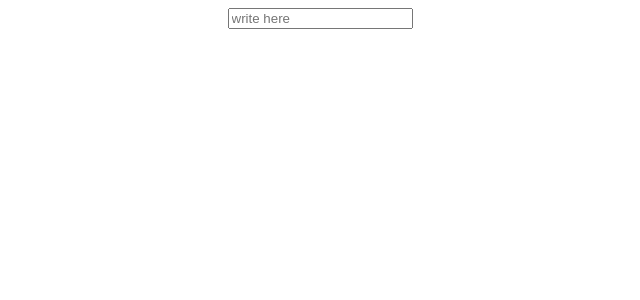
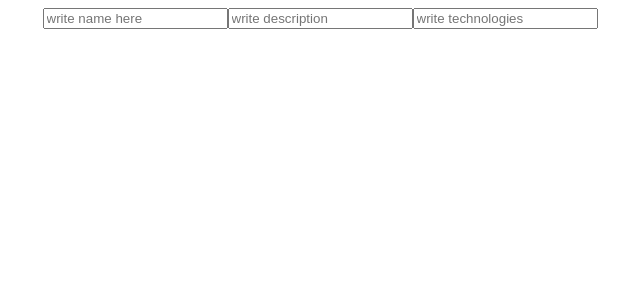
Before and after one commit to captainkshitij2/Oxalo, a React (Create React App) app: page / in a window 1280 px wide. Shown: the top 300 px of the page, without its empty margins (320-960 px from the left). Built offline with nearby package versions, Linux system fonts and the light colour scheme.

Commit message:
added more changes

```diff
--- a/src/hr.js
+++ b/src/hr.js
@@ -12,7 +12,14 @@ return (
 
 
 <div>
-<input type='text' placeholder='write here' />
+
+<input type='text' placeholder='write name here' />
+
+<input type='text' placeholder='write description' />
+
+
+<input type='text' placeholder='write technologies' />
+
 
 
 
```
